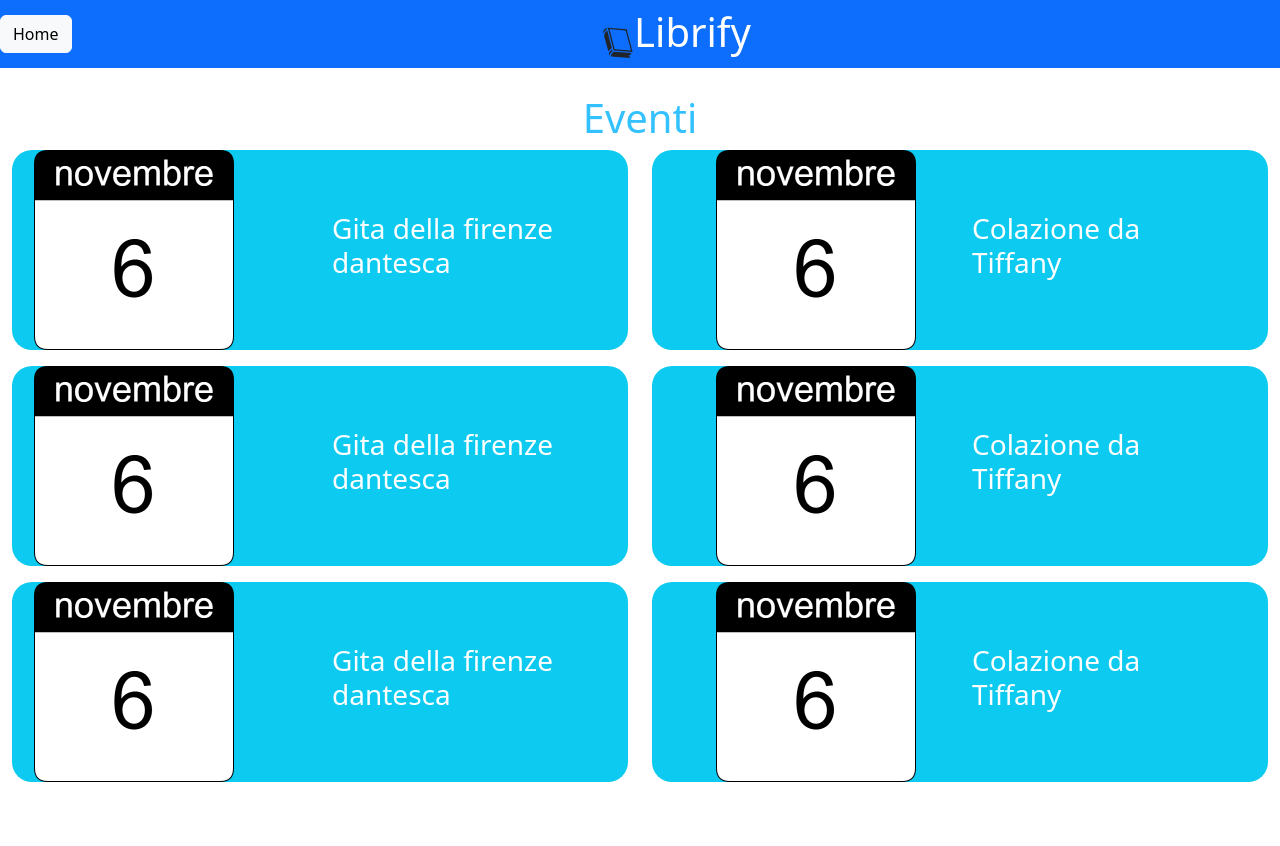
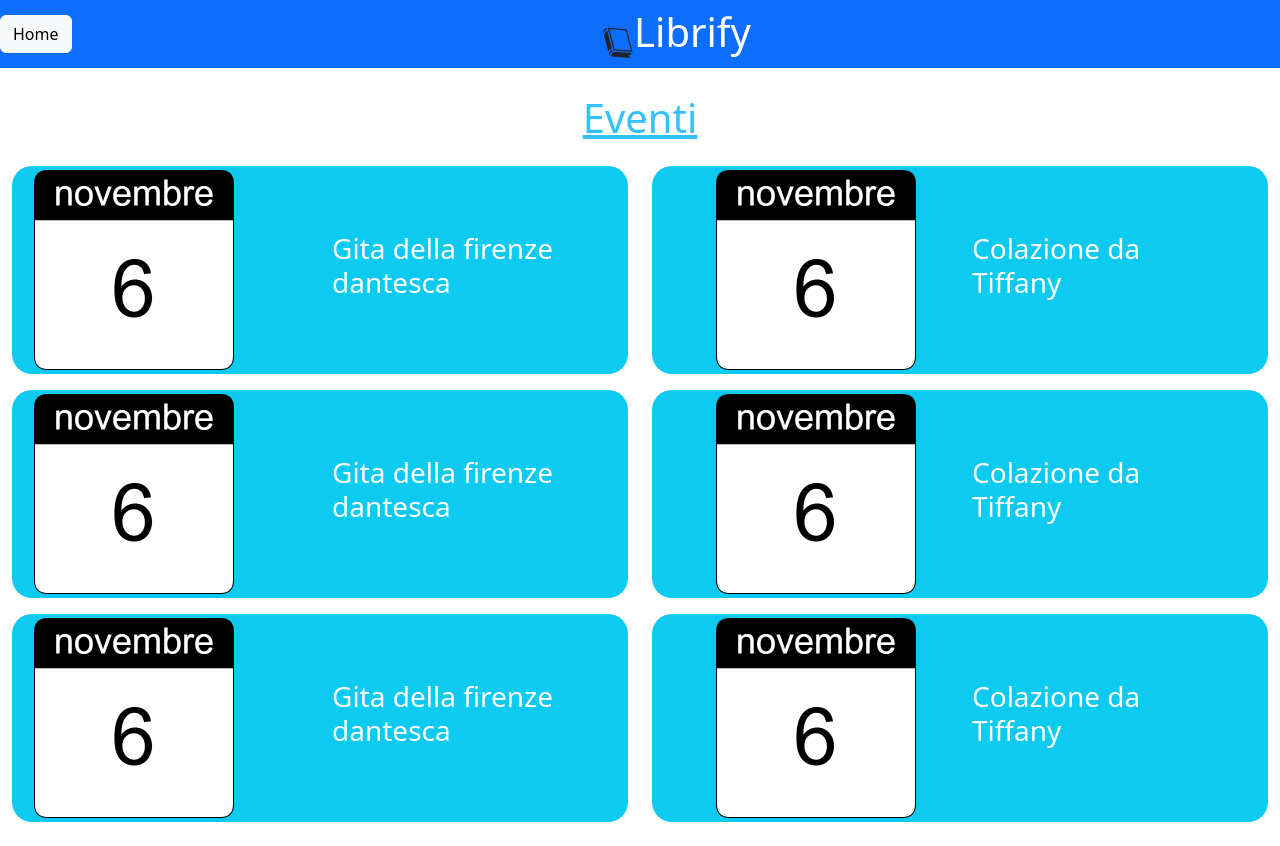
Before and after one commit to lucaferraroo00/librify_public, a React (Create React App) app: page /eventi in a window 1280 px wide. Before the commit the page ends 806 px from the top, so only its background shows below. Built offline with nearby package versions, Linux system fonts and the light colour scheme.

Commit message:
small format fix eventi

```diff
--- a/src/components/eventi.js
+++ b/src/components/eventi.js
@@ -35,12 +35,12 @@ function Eventi(props) {
         <Container fluid className="navbar-spacing mb-4">
             <Row className="d-flex justify-content-center pt-4">
                 <Col className="d-flex justify-content-center">
-                <h1   style={{ color: "#33c1ff" }}>
+                <h1   style={{ color: "#33c1ff", textDecoration: "underline" }}>
                 Eventi
                 </h1>
                 </Col>
             </Row>
-            <Row>
+            <Row className="mt-3">
                 <Col>
                     <EventoRiquadro text="Gita della firenze dantesca" />
                 </Col>
@@ -77,7 +77,7 @@ function EventoRiquadro({ text }) {
           borderRadius: "20px",
         }}
       >
-        <Row>
+        <Row className="mb-1 mt-1">
             <Col>
                 <img
                     src={sei_nov}
```
